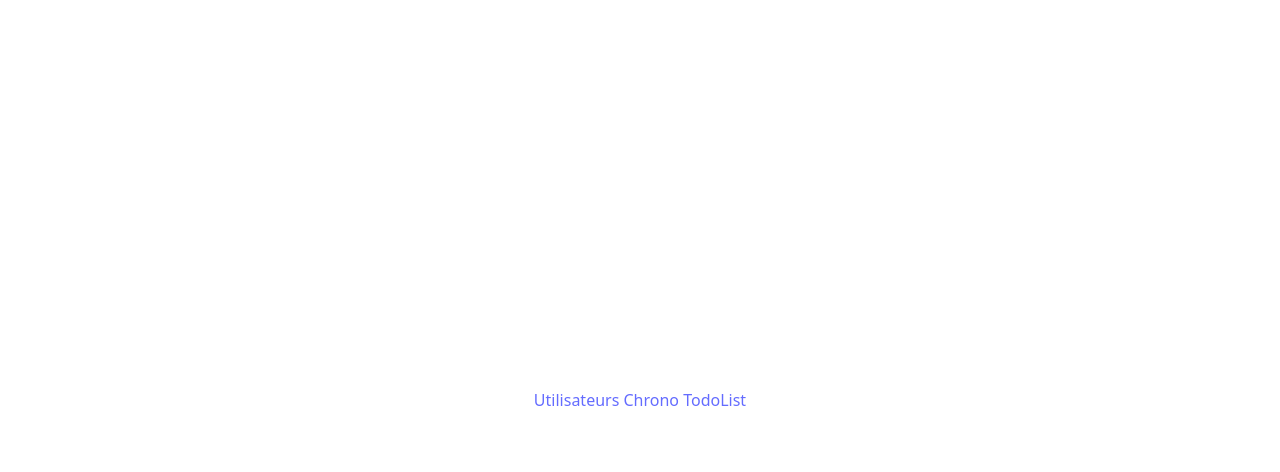
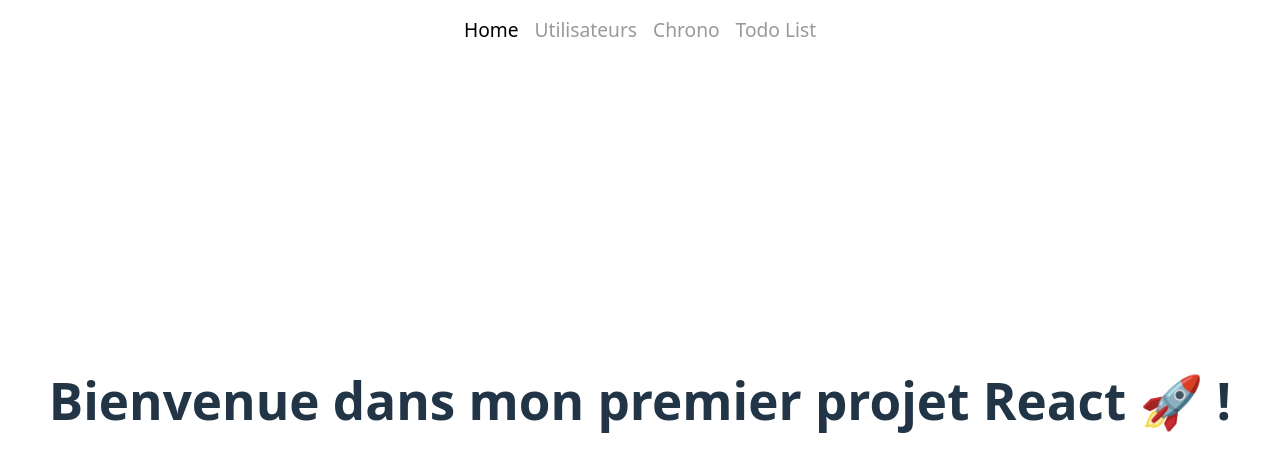
Before and after one commit to Lioperraud/react-tuto, a React (Vite) app: page / in a window 1280 px wide. Shown: the top 472 px of the page. Built offline with nearby package versions, Linux system fonts and the light colour scheme.

Commit message:
Restructuration du code avec ajout de navbar

```diff
--- a/src/App.css
+++ b/src/App.css
@@ -8,6 +8,25 @@
   display: flex;
   flex-flow:row wrap;
   gap:16px;
+}
+.menu{
+  position: fixed;
+  top:0;
+  left:0 ;
+  right:0;
+  height:40px;
+  padding:16px 0;
+  background-color: #fff;
+  display:flex;
+  justify-content: center;
+  gap:16px;
+}
+.menu a{
+  color:#999;
+  font-size:1.2em;
+}
+.menu a.active{
+  color:#000;
 }
 .card{
   border:1px solid #fff;
--- a/src/App.jsx
+++ b/src/App.jsx
@@ -2,15 +2,17 @@ import { BrowserRouter, Routes, Route } from "react-router-dom";
 import Home from "./pages/Home";
 import Users from "./pages/Users";
 import UserDetail from "./pages/UserDetail";
-import './App.css'
 import TodoList from "./pages/TodoList";
 import Chrono from "./pages/Chrono";
+import NavBar from "./components/NavBar";
+import './App.css'
 
 
 function App() {
 
   return (
     <BrowserRouter>
+      <NavBar />
       <Routes>
         <Route path="/" element={<Home />} />
         <Route path="/users" element={<Users />} />
@@ -19,13 +21,6 @@ function App() {
         <Route path="/todolist" element={<TodoList />} />
       </Routes>
     </BrowserRouter>
-    /*
-    <div className="app">
-       <TodoList />
-       <Chrono />
-       <ListApi />
-    </div>
-    */
   );
 }
 
--- a/src/components/ListApi.jsx
+++ /dev/null
@@ -1,58 +0,0 @@
-import { useState, useEffect } from "react";
-import { Link } from "react-router-dom";
-
-function ListApi() {
-
-  const [users, setUsers] = useState([]);
-  const [loading, setLoading] = useState(true);
-  const [error, setError] = useState(null);
-  const [search, setSearch] = useState("");
-
-  useEffect(() => {
-    const fetchUsers = async () => {
-      try {
-        const res = await fetch("https://jsonplaceholder.typicode.com/users");
-        if (!res.ok) throw new Error("Erreur API");
-        const data = await res.json();
-        setUsers(data);
-      } catch (err) {
-        setError(err.message);
-      } finally {
-        setLoading(false);
-      }
-    };
-
-    fetchUsers();
-  }, []);
-
-  const filteredUsers = users.filter((user) =>
-    user.name.toLowerCase().includes(search.toLowerCase())
-  );
-
-  return (
-    <div className="card listApi">
-        <h1>Liste via API</h1>
-        <div className="contenu">
-            {loading ? (
-                <p>Chargement...</p>
-            ) : error ? (
-                <p>Erreur : {error}</p>
-            ) : (
-                <>
-                <label>Filtrer : <input type="text" value={search} onChange={(e) => setSearch(e.target.value)} placeholder="Recherche sur le nom"/></label>
-                <ul>
-                    {filteredUsers.map((user) => (
-                    <li key={user.id}>
-                        {user.name} — {user.email} — {user.address.city} - <Link to={`/users/${user.id}`}> Voir</Link>
-                    </li>
-                    ))}
-                </ul>
-                {filteredUsers.length === 0 && <p>Aucun résultat</p>}
-                </>
-            )}
-        </div>
-    </div>
-  );
-}
-
-export default ListApi;
--- /dev/null
+++ b/src/components/NavBar.jsx
@@ -0,0 +1,14 @@
+import { NavLink } from "react-router-dom";
+
+function NavBar() {
+  return (
+    <nav className="menu">
+      <NavLink to="/">Home</NavLink>
+      <NavLink to="/users">Utilisateurs</NavLink>
+      <NavLink to="/chrono">Chrono</NavLink>
+      <NavLink to="/todolist">Todo List</NavLink>
+    </nav>
+  );
+}
+
+export default NavBar;
--- /dev/null
+++ b/src/components/UserCard.jsx
@@ -0,0 +1,12 @@
+import { Link } from "react-router-dom";
+
+function UserCard({ user }) {
+  return (
+    <li>
+      {user.name}
+      <Link to={`/users/${user.id}`}> Voir</Link>
+    </li>
+  );
+}
+
+export default UserCard;
--- a/src/pages/Home.jsx
+++ b/src/pages/Home.jsx
@@ -3,9 +3,7 @@ import { Link } from "react-router-dom";
 function Home(){
     return (
         <div>
-            <Link to={`/users`}> Utilisateurs</Link>
-            <Link to={`/chrono`}> Chrono</Link>
-            <Link to={`/todolist`}> TodoList</Link>
+            <h1>Bienvenue dans mon premier projet React 🚀 !</h1>
         </div>
     );
 }
--- a/src/pages/UserDetail.jsx
+++ b/src/pages/UserDetail.jsx
@@ -1,14 +1,13 @@
 import { useParams } from "react-router-dom";
 import { useState, useEffect } from "react";
+import { getUserById } from "../services/api";
 
 function UserDetail() {
   const { id } = useParams();
   const [user, setUser] = useState(null);
 
   useEffect(() => {
-    fetch(`https://jsonplaceholder.typicode.com/users/${id}`)
-      .then(res => res.json())
-      .then(data => setUser(data));
+    getUserById(id).then(setUser);
   }, [id]);
 
   if (!user) return <p>Chargement...</p>;
--- a/src/pages/Users.jsx
+++ b/src/pages/Users.jsx
@@ -1,8 +1,31 @@
-import ListApi from "../components/ListApi"
+import { useState, useEffect } from "react";
+import { getUsers } from "../services/api";
+import UserCard from "../components/UserCard";
 
 function Users() {
+  const [users, setUsers] = useState([]);
+  const [search, setSearch] = useState("");
+
+  useEffect(() => {
+    getUsers().then(setUsers);
+  }, []);
+
+  const filteredUsers = users.filter(u =>
+    u.name.toLowerCase().includes(search.toLowerCase())
+  );
+
   return (
-    <ListApi />
+    <div className="card listApi">
+        <h1>Utilisateurs</h1>
+        <div className="contenu">
+            <label>Filtrer : <input type="text" value={search} onChange={(e) => setSearch(e.target.value)} placeholder="Recherche sur le nom"/></label>
+            <ul>
+            {filteredUsers.map(user => (
+            <UserCard key={user.id} user={user} />
+            ))}
+        </ul>
+        </div>
+    </div>
   );
 }
 
--- /dev/null
+++ b/src/services/api.js
@@ -0,0 +1,11 @@
+export const getUsers = async () => {
+  const res = await fetch("https://jsonplaceholder.typicode.com/users");
+  if (!res.ok) throw new Error("Erreur API");
+  return res.json();
+};
+
+export const getUserById = async (id) => {
+  const res = await fetch(`https://jsonplaceholder.typicode.com/users/${id}`);
+  if (!res.ok) throw new Error("Erreur API");
+  return res.json();
+};
```
